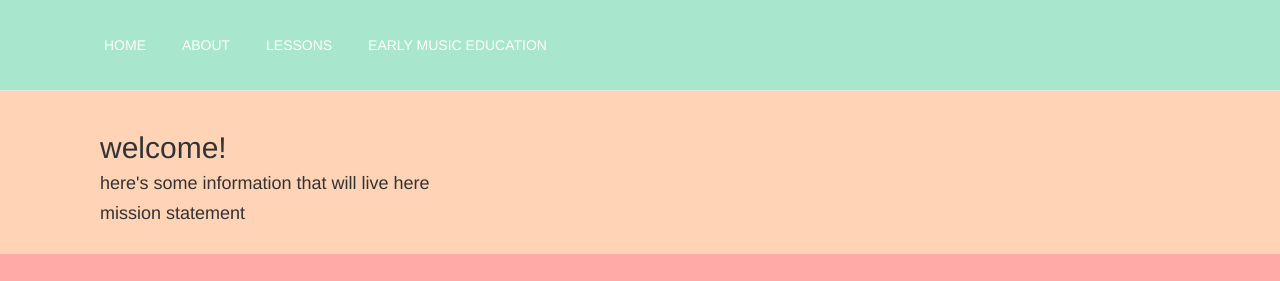
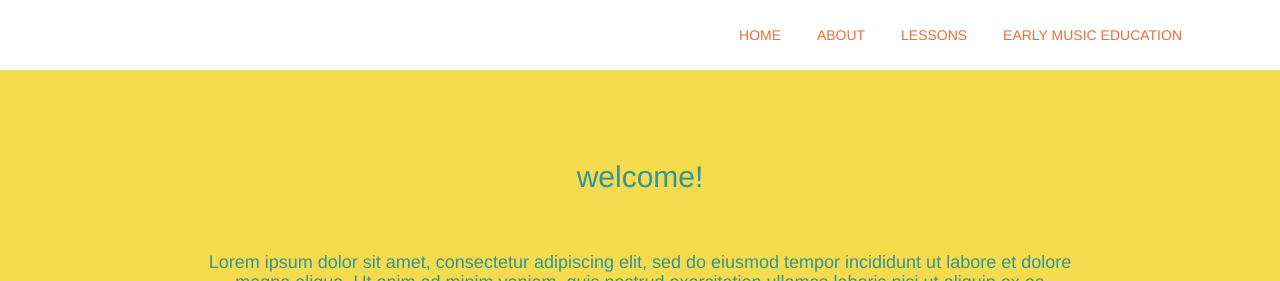
Before and after one commit to emilywatkins/music_teacher_site, a Rails app: page / in a window 1280 px wide. Shown: the top 281 px of the page. Run offline with Rails 7, Linux system fonts and the light colour scheme; style sheets or scripts are compiled from the project's sources; some libraries are stand-ins or nearby versions.

Commit message:
add color block styling to home page.

```diff
--- a/app/assets/stylesheets/application.scss
+++ b/app/assets/stylesheets/application.scss
@@ -15,47 +15,35 @@
  @import "bootstrap-sprockets";
  @import "bootstrap";
 
- body {
-   background-color: #DCEDC2;
- }
-
 
 .navbar.navbar-default {
-  background: #A8E6CE;
-  padding: 20px;
+  // background: #A8E6CE;
   // border-bottom: 1px solid #E6E6E6;
-  // margin: 0px 80px 0px 80px;
-  padding-left: 50px;
+  padding: 10px;
+  margin: 0px 80px 0px 80px;
+  background: none;
+  border: none;
 }
 
 a {
   text-transform: uppercase;
   margin: 8px;
-  color: white;
+  color: #F26B38;
 }
 
 #welcome {
-  // border-bottom: 1px solid #E6E6E6;
   // background-image: url(asset_path('piano_hands'));
-  margin-top: -20px;
-  padding: 20px;
-  padding-left: 100px;
-  // margin: 0px 80px 0px 80px;
-  background-color: #FFD3B5;
+  padding: 70px 200px 70px 200px;
+  background-size: cover;
+  background-color: #F7DB4F;
+  text-align: center;
 }
 
-#nav-blocks img {
-  height: 250px;
-  width: 250px;
-  display: inline-flex;
-  margin: 30px;
+#welcome h2, h4 {
+  color: #2F9599;
 }
 
-#nav-blocks {
-  display: flex;
-  justify-content: center;
-  align-items: center;
-  // margin: 0px 80px 0px 80px;
-  // border-bottom: 1px solid #E6E6E6;
-  background-color: #FFAAA6;
+#blocks {
+  text-align: center;
+  margin: 0px 80px 0px 80px;
 }
--- a/app/views/home/index.html.erb
+++ b/app/views/home/index.html.erb
@@ -1,11 +1,25 @@
 <div id="welcome">
   <h2>welcome!</h2>
-  <h4>here's some information that will live here</h4>
-  <h4>mission statement</h4>
+  <br>
+  <br>
+  <h4>Lorem ipsum dolor sit amet, consectetur adipiscing elit, sed do eiusmod tempor incididunt ut labore et dolore magna aliqua. Ut enim ad minim veniam, quis nostrud exercitation ullamco laboris nisi ut aliquip ex ea commodo consequat. Duis aute irure dolor in reprehenderit in voluptate velit esse cillum dolore eu fugiat nulla pariatur. Excepteur sint occaecat cupidatat non proident, sunt in culpa qui officia deserunt mollit anim id est laborum.</h4>
 </div>
 
-<div id="nav-blocks">
-  <img src="https://picsum.photos/250/250/?random" alt="">
-  <img src="https://picsum.photos/250/250/?random" alt="">
-  <img src="https://picsum.photos/250/250/?random" alt="">
+
+<div class="row" id="blocks">
+  <div class="col-xs-6 col-md-4">
+    <a href="#" class="thumbnail">
+      <h2>item1</h2>
+    </a>
+  </div>
+  <div class="col-xs-6 col-md-4">
+    <a href="#" class="thumbnail">
+      <h2>item2</h2>
+    </a>
+  </div>
+  <div class="col-xs-6 col-md-4">
+    <a href="#" class="thumbnail">
+      <h2>item3</h2>
+    </a>
+  </div>
 </div>
--- a/app/views/layouts/_navbar.html.erb
+++ b/app/views/layouts/_navbar.html.erb
@@ -1,6 +1,6 @@
 <nav class="navbar navbar-default navbar-static-top">
   <div class="container-fluid">
-    <div class="navbar-text navbar-left">
+    <div class="navbar-text navbar-right">
       <a><%= link_to 'Home', root_path %></a>
       <a><%= link_to 'About', about_index_path %></a>
       <a><%= link_to 'Lessons', lessons_path %></a>
```
Also changed, not shown: app/assets/images/piano_hands.jpg.
